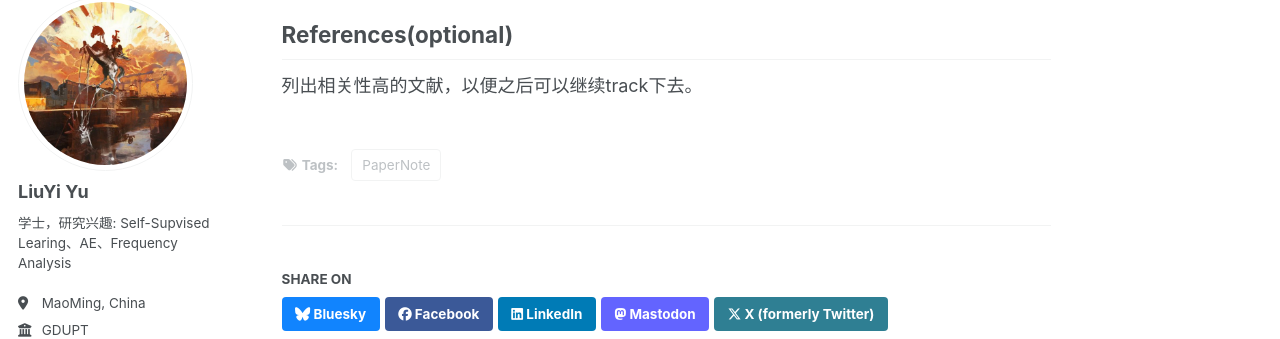
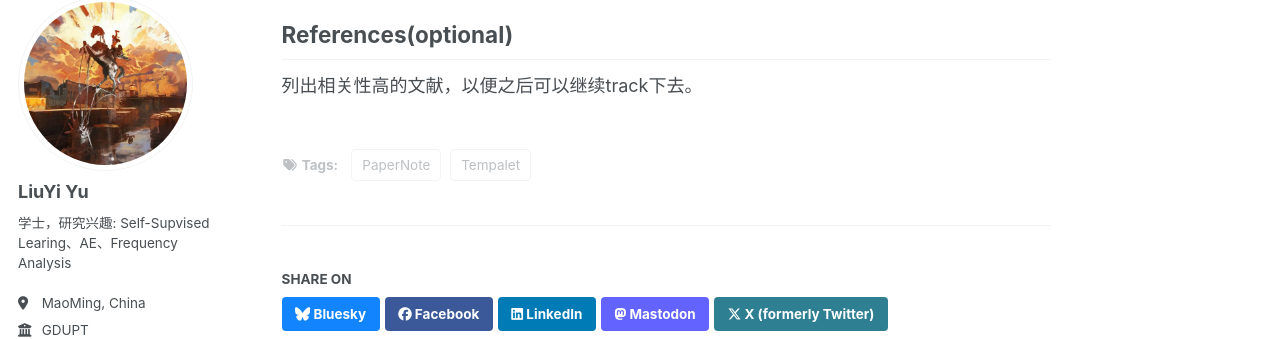
Before and after one commit to LiuyiRigel/LiuyiRigel.github.io, a Jekyll site: the page built from _posts/2026-03-25-Paper-not-1.md, in a window 1280 px wide and 900 px high, scrolled down 1109 px. Shown: the part 103-442 px from the top of the window. Built offline with Jekyll 4.4.1, drawn with Linux system fonts in a browser that asks for light colours; a script bundle is joined from its source files by our own code; library files that are not in the unit come from our copies.

Commit message:
modified:   _posts/2026-03-25-Paper-not-1.md

```diff
--- a/_posts/2026-03-25-Paper-not-1.md
+++ b/_posts/2026-03-25-Paper-not-1.md
@@ -4,6 +4,7 @@ date: 2026-03-25
 permalink: /posts/2026/03/paper-note-1/
 tags:
   - PaperNote
+  - Tempalet
 ---
 一篇论文笔记模板，Mark一下
 
```
